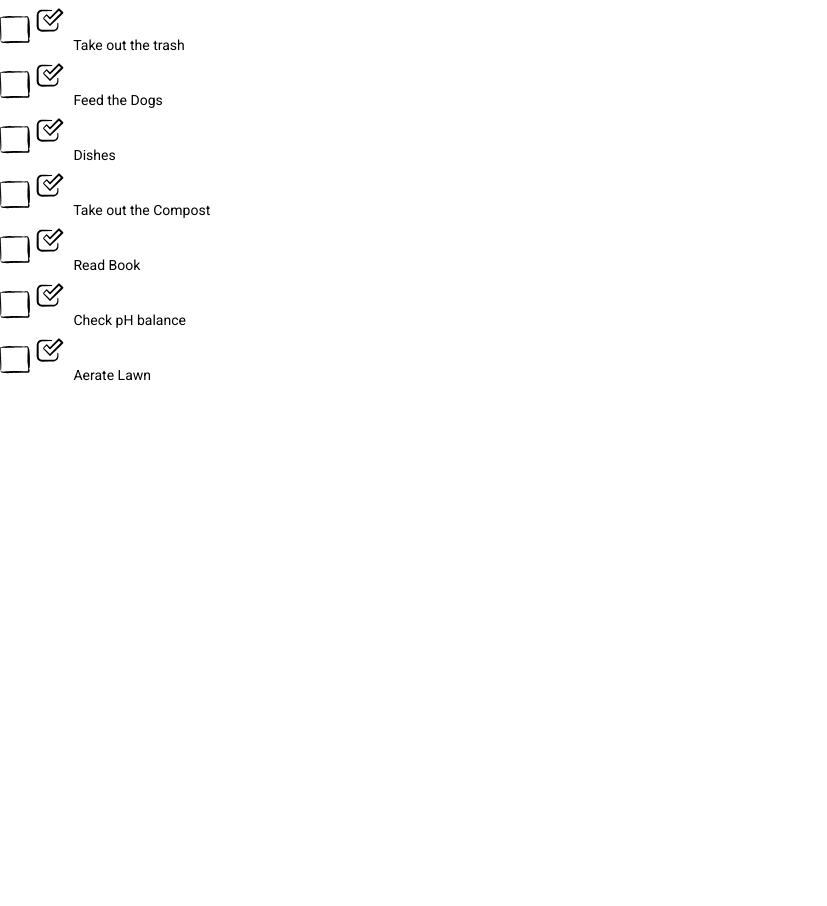
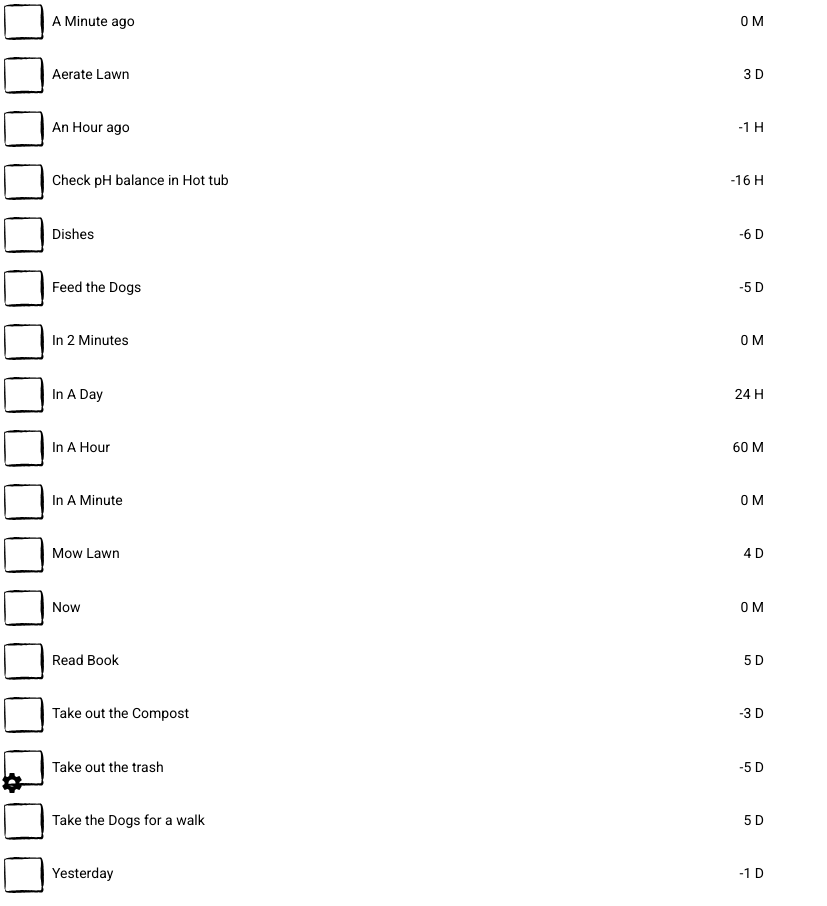
Before and after one commit to corybrighton/PDYG, an Angular app: page /task-list in a window 1280 px wide. Shown: the whole page, without its empty margins (0-827 px from the left). Before the commit the page ends 800 px from the top, so only its background shows below. Built offline with nearby package versions, Linux system fonts and the light colour scheme.

Commit message:
task list started and time doing well

```diff
--- a/src/app/Mock/mock-tasks.ts
+++ b/src/app/Mock/mock-tasks.ts
@@ -1,18 +1,65 @@
 import { Task } from "../Models/task";
+import { TaskList } from "../Models/task-list";
 
-function mockUpData() {
-  let taskarray: Task[] = [];
+function getRandomInt(min: number, max: number) {
+  min = Math.ceil(min);
+  max = Math.floor(max);
+  return Math.round(Math.random() * (max - min) + min);
+}
+
+
+function mockUpData(): TaskList {
+  let listoftasks: TaskList = new TaskList();
+
+  const today: Date = new Date();
+  const inAWeek: Date = new Date();
+  inAWeek.setDate(today.getDate() + 7);
 
   let taskItem = [
     "Take out the trash", "Feed the Dogs",
-    "Dishes", "Take out the Compost",
-    "Read Book", "Check pH balance", "Aerate Lawn"
+    "Dishes", "Take out the Compost", "Take the Dogs for a walk",
+    "Read Book", "Check pH balance in Hot tub", "Aerate Lawn", "Mow Lawn"
   ];
   taskItem.forEach(item => {
-    taskarray.push(new Task(item));
+    const dd = getRandomInt(today.getDate() - 7, inAWeek.getDate());
+    const hh = getRandomInt(0, 23);
+    const mm = getRandomInt(0, 59);
+    const newDate = new Date(inAWeek.getFullYear(), inAWeek.getMonth(), dd, hh, mm);
+    const newTask = new Task(item, newDate);
+    listoftasks.addTask(newTask)
   });
 
-  return taskarray;
+  listoftasks.addTask(new Task("Now"));
+
+  let newDate = new Date(today.getFullYear(), today.getMonth(), today.getDate() + 1,
+    today.getHours(), today.getMinutes())
+  listoftasks.addTask(new Task("In A Day", newDate));
+
+  newDate = new Date(today.getFullYear(), today.getMonth(), today.getDate(),
+    today.getHours() + 1, today.getMinutes())
+  listoftasks.addTask(new Task("In A Hour", newDate));
+
+  newDate = new Date(today.getFullYear(), today.getMonth(), today.getDate(),
+    today.getHours(), today.getMinutes() + 1)
+  listoftasks.addTask(new Task("In A Minute"))
+
+  newDate = new Date(today.getFullYear(), today.getMonth(), today.getDate() - 1,
+    today.getHours(), today.getMinutes())
+  listoftasks.addTask(new Task("Yesterday", newDate));
+
+  newDate = new Date(today.getFullYear(), today.getMonth(), today.getDate(),
+    today.getHours() - 1, today.getMinutes())
+  listoftasks.addTask(new Task("An Hour ago", newDate));
+
+  newDate = new Date(today.getFullYear(), today.getMonth(), today.getDate(),
+    today.getHours(), today.getMinutes() - 1)
+  listoftasks.addTask(new Task("A Minute ago"))
+
+  newDate = new Date(today.getFullYear(), today.getMonth(), today.getDate(),
+    today.getHours(), today.getMinutes() + 2)
+  listoftasks.addTask(new Task("In 2 Minutes"))
+
+  return listoftasks;
 }
 
-export const MockTasks: Task[] = mockUpData();
+export const MockTasks: TaskList = mockUpData();
--- /dev/null
+++ b/src/app/Models/task-list.ts
@@ -0,0 +1,65 @@
+import { Task } from "./task";
+
+export class TaskList {
+  private _list: Map<string, Task>;
+  private _completedList: Map<string, Task>;
+  private _deletedList: Map<string, Task>;
+
+  constructor() {
+    this._list = new Map();
+    this._completedList = new Map();
+    this._deletedList = new Map();
+  }
+
+  changeTaskName(newName: string, task: Task) {
+    const oldName = task.taskItem;
+    task.taskItem = newName;
+    if (this._list.has(newName)) {
+      this.addToList(task);
+      this._list.delete(oldName);
+    } else if (this._completedList.has(newName)) {
+      this.addToCompleted(task);
+      this._completedList.delete(oldName);
+    }
+  }
+
+  createTask(taskName: string) {
+    if (!this._completedList.has(taskName) && !this._list.has(taskName))
+      this._list.set(taskName, new Task(taskName));
+  }
+
+  addTask(task: Task) { this.addToList(task); }
+
+  removeTask(task: Task) {
+    this._deletedList.set(task.taskItem, task);
+    if (this._list.has(task.taskItem)) this._list.delete(task.taskItem);
+    if (this._completedList.has(task.taskItem)) this._completedList.delete(task.taskItem);
+  }
+
+  public completeTask(task: Task): Map<string, Task> {
+    if (this._completedList.has(task.taskItem))
+      return this.completedList;
+    task.finished = true;
+    this.addToCompleted(task);
+    this._list.delete(task.taskItem);
+    return this.completedList;
+  }
+
+  public uncompleteTask(task: Task) {
+    task.finished = false;
+    if (!this._list.has(task.taskItem))
+      this._list.set(task.taskItem, task);
+    if (this._completedList.has(task.taskItem))
+      this._completedList.delete(task.taskItem)
+  }
+
+  private addToCompleted(task: Task) { this._completedList.set(task.taskItem, task); }
+
+  private addToList(task: Task) { this._list.set(task.taskItem, task); }
+
+  get deletedList(): Map<string, Task> { return this._deletedList; }
+
+  get completedList(): Map<string, Task> { return this._completedList; }
+
+  get list(): Map<string, Task> { return this._list }
+}
--- a/src/app/Models/task.ts
+++ b/src/app/Models/task.ts
@@ -5,65 +5,84 @@ export class Task {
   private _timed: number;
   private _priority: number;
   private _urgency: number;
+  private _dueDate: Date;
+  private _repeats: boolean;
 
   constructor(
     taskItem: string,
+    dueDate: Date = new Date(),
     finished: boolean = false,
     estimateOfTime: number = 0,
     timed: number = 0,
     priority: number = 5,
-    urgency: number = 5) {
+    urgency: number = 5,
+    repeats: boolean = false) {
     this._finished = finished;
     this._taskItem = taskItem;
     this._estimateOfTime = estimateOfTime;
     this._timed = timed;
     this._priority = priority;
     this._urgency = urgency;
+    this._dueDate = dueDate;
+    this._repeats = repeats;
   }
 
-  public set taskItem(value: string) {
-    this._taskItem = value;
+  public set taskItem(v: string) { this._taskItem = v; }
+
+  public get taskItem(): string { return this._taskItem; }
+
+  public set finished(v: boolean) { this._finished = v; }
+
+  public get finished(): boolean { return this._finished; }
+
+  public set estimateOfTime(v: number) { this._estimateOfTime = v; }
+
+  public get estimateOfTime(): number { return this._estimateOfTime; }
+
+  public get timed(): number { return this._timed; }
+
+  public set priority(v: number) { this._priority = (v < 0 || v > 10) ? 5 : v; }
+
+  public get priority(): number { return this._priority; }
+
+  public get urgency(): number { return this._urgency; }
+
+  public set urgency(v: number) { this._urgency = (v >= 0 && v <= 10) ? v : 5; }
+
+  public get dueDate(): Date { return this._dueDate; }
+
+  public set dueDate(v: Date) { this._dueDate = v; }
+
+
+  public timeLeft(): string {
+    const daysInMill = 24 * 60 * 60 * 1000;
+    const hoursInMill = 60 * 60 * 1000;
+    const minutesInMill = 60 * 1000;
+    const now: Date = new Date();
+    let left: string = "Error";
+    let t: number = 0;
+    let secondLeft = this._dueDate.getTime() - now.getTime();
+
+    if (Math.abs(secondLeft) > daysInMill) {
+      left = "D";
+      t = daysInMill;
+    } else if (Math.abs(secondLeft) > hoursInMill) {
+      left = "H";
+      t = hoursInMill;
+    } else {
+      left = "M";
+      t = minutesInMill;
+    }
+
+    return this.convertTime(secondLeft, t, left);
   }
 
-  public get taskItem(): string {
-    return this._taskItem;
+  private convertTime(s: number, t: number, d: string) {
+    return Math.ceil(s / t) + " " + d
   }
 
+  public get repeats(): boolean { return this._repeats; }
 
-  public set finished(v: boolean) {
-    this._finished = v;
-  }
-
-  public get finished(): boolean {
-    return this._finished;
-  }
-
-  public set estimateOfTime(v: number) {
-    this._estimateOfTime = v;
-  }
-
-  public get estimateOfTime(): number {
-    return this._estimateOfTime;
-  }
-
-  public get timed(): number {
-    return this._timed;
-  }
-
-  public set priority(value: number) {
-    this._priority = (value < 0 || value > 10) ? 5 : value;
-  }
-
-  public get priority(): number {
-    return this._priority;
-  }
-
-  public get urgency(): number {
-    return this._urgency
-  }
-
-  public set urgency(value: number) {
-    this._urgency = (value >= 0 && value <= 10) ? value : 5;
-  }
+  public set repeats(v: boolean) { this._repeats = v; }
 
 }
--- a/src/app/Task/task-list/task-list.component.html
+++ b/src/app/Task/task-list/task-list.component.html
@@ -1,5 +1,21 @@
-<div *ngFor="let task of mockTaskList">
-  <img class="checkbox" src="../../../assets/noun_rounded rectangle_1087455.svg" alt="">
-  <img class="checkedbox" src="../../../assets/noun_Check_3551559.svg" alt="">
-  {{task.taskItem}}
+<div class="container">
+  <div class="list-container" *ngFor="let task of mockList | keyvalue">
+    <div class="list-item-date">
+      <div class="list-item">
+        <img *ngIf="!task.value.finished" (click)="checkTheBox(task.value)" class="checkbox"
+          src="../../../assets/noun_rounded rectangle_1087455.svg" alt="box">
+        <img *ngIf="task.value.finished" (click)="uncheckTheBox(task.value)" class="checkbox"
+          src="../../../assets/noun_Check_3551559.svg" alt="check">
+        <p>
+          {{task.value.taskItem}}
+        </p>
+      </div>
+      <p>
+        {{getTimeLeft(task.value)}}
+      </p>
+    </div>
+  </div>
+  <div class="tool-bar">
+    <mat-icon>settings</mat-icon>
+  </div>
 </div>
--- a/src/app/Task/task-list/task-list.component.scss
+++ b/src/app/Task/task-list/task-list.component.scss
@@ -1,7 +1,36 @@
+@use "../../app.component.scss" as mainstyle;
+
+.container {
+  position: relative;
+  height: 100%;
+  width: 100%;
+}
 .checkbox {
-  width: 30px;
+  width: 40px;
+  padding: 4px;
 }
 
-.checkedbox {
-  width: 40px;
+p {
+  padding: 4px;
 }
+
+.list-item-date {
+  display: flex;
+  align-items: center;
+  justify-content: space-between;
+}
+
+.list-item {
+  display: flex;
+  align-items: center;
+}
+
+.tool-bar {
+  position: fixed;
+  bottom: 0;
+  width: 100%;
+}
+
+.list-container {
+  max-width: mainstyle.$tabletSize;
+}
--- a/src/app/Task/task-list/task-list.component.ts
+++ b/src/app/Task/task-list/task-list.component.ts
@@ -1,5 +1,6 @@
 import { Component, OnInit } from '@angular/core';
 import { MockTasks } from 'src/app/Mock/mock-tasks';
+import { Task } from 'src/app/Models/task'
 
 @Component({
   selector: 'app-task-list',
@@ -8,10 +9,20 @@ import { MockTasks } from 'src/app/Mock/mock-tasks';
 })
 export class TaskListComponent implements OnInit {
 
-  mockTaskList = MockTasks;
+  mockcompletedList = MockTasks.completedList;
+  mockList = MockTasks.list;
+  mockDeletedList = MockTasks.deletedList;
+
   constructor() { }
 
-  ngOnInit(): void {
+  ngOnInit(): void { }
+
+  checkTheBox(task: Task) { MockTasks.completeTask(task); }
+
+  uncheckTheBox(task: Task) { MockTasks.uncompleteTask(task); }
+
+  getTimeLeft(task: Task): String {
+    return task.timeLeft()
   }
 
 }
--- a/src/app/materails.module.ts
+++ b/src/app/materails.module.ts
@@ -1,9 +1,10 @@
 import { NgModule } from '@angular/core';
 import { CommonModule } from '@angular/common';
 import { MatTabsModule } from '@angular/material/tabs';
+import { MatIconModule } from '@angular/material/icon';
 
 const materialModules = [
-  MatTabsModule
+  MatTabsModule, MatIconModule
 ];
 
 
```
